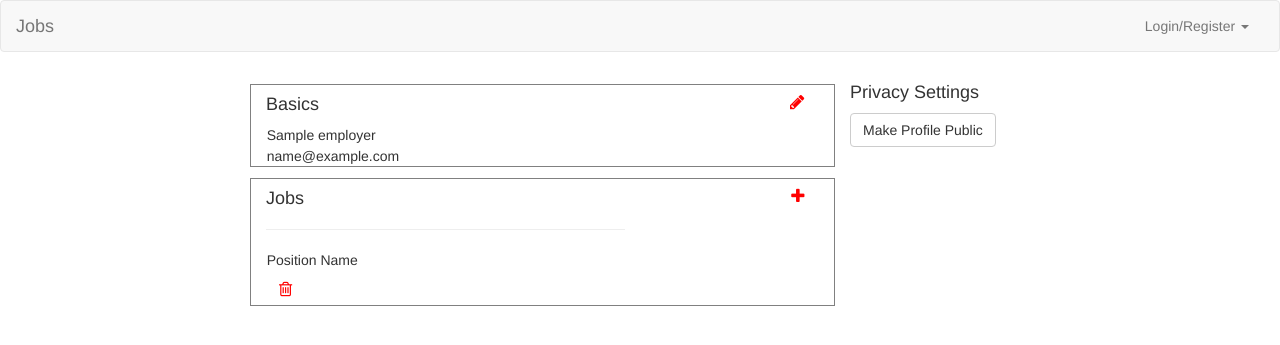
After one commit to mikaelm1/jobsite, a Django app: template src/employer/templates/employer/profile.html in a window 1280 px wide. The commit adds this page. Shown: the top 345 px of the page. Run offline with Django 3.2, Linux system fonts and the light colour scheme; the template is opened without the code that fills it: most values are stand-ins (such as "Sample title", 1, 10 or a date in 2020); some libraries are stand-ins or nearby versions.

Commit message:
Added employer profile page

```diff
--- /dev/null
+++ b/src/employer/templates/employer/profile.html
@@ -0,0 +1,45 @@
+{% extends "base.html" %}
+
+{% block content %}
+<div class="row">
+    <div class="col-md-6 col-md-offset-2">
+        <div class="row profile">
+            <div class="col-md-8">
+                <h4>Basics</h4>
+                <p>{{ employer.name }}</p>
+                <p>{{ employer.user.email }}</p>
+            </div>
+            <div class="col-md-4 text-right">
+                <a class="btn btn-link fa fa-pencil profile-icons" href="#"  role="button"></a>
+            </div>
+        </div>
+        <div class="row profile">
+            <div class="col-md-8">
+                <h4>Jobs</h4>
+                {% for j in jobs %}
+                    <hr>
+                    <p>Position Name</p>
+                    <form action="#" method="POST">
+                        {% csrf_token %}
+                        <button type="submit" class="btn btn-link fa fa-trash-o profile-icons"></button>
+                    </form>
+                {% endfor %}
+            </div>
+            <div class="col-md-4 text-right">
+                <a class="btn btn-link fa fa-plus profile-icons" href="#" role="button"></a>
+            </div>
+        </div>
+    </div>
+    <div class="col-md-4 col-md-offset-0">
+        <h4>Privacy Settings</h4>
+        <form  method="POST" action="#">
+            {% csrf_token %}
+            {% if user.seeker.visible %}
+                <button type="submit" class="btn btn-default">Make Profile Private</button>
+            {% else %}
+                <button type="submit" class="btn btn-default">Make Profile Public</button>
+            {% endif %}
+        </form>
+    </div>
+</div>
+{% endblock content %}
--- a/src/employer/urls.py
+++ b/src/employer/urls.py
@@ -1,8 +1,9 @@
 from django.conf.urls import url
-from .views import register, login_employer
+from .views import register, login_employer, profile
 
 
 urlpatterns = [
     url(r'^register/$', register, name='register'),
     url(r'^login/$', login_employer, name='login'),
+    url(r'^profile/(?P<id>\d+)/$', profile, name='profile'),
 ]
--- a/src/jobsite/settings.py
+++ b/src/jobsite/settings.py
@@ -176,7 +176,8 @@ LOGGING = {
     'loggers': {
         'django': {
             'handlers': ['console'],
-            'propogate': False
+            'propogate': False,
+            'level': 'INFO',
         },
         'django.request': {
             'handlers': ['console'],
--- a/src/seeker/views.py
+++ b/src/seeker/views.py
@@ -52,6 +52,9 @@ def register_user(request):
 @login_required(login_url='/seeker/login')
 def profile(request, id):
     user = User.objects.get(id=id)
+    if user.id != request.user.id:
+        messages.error(request, 'Access denied.')
+        return redirect('/')
     form = SeekerProfile(request.POST or None)
     ed = user.seeker.seekereducation_set.all().order_by('-year_ended')
     ex = user.seeker.experience_set.all().order_by('-date_added')
--- a/src/templates/snippets/nav.html
+++ b/src/templates/snippets/nav.html
@@ -8,8 +8,14 @@
     <div class="collapse navbar-collapse" id="navbar">
       <ul class="nav navbar-nav navbar-right">
         {% if request.user.is_authenticated %}
-          <li><a href="{% url 'seeker:profile' request.user.id %}">Profile</a></li>
-          <li><a href="{% url 'seeker:logout' %}">Logout</a></li>
+          {% if request.user.employer %}
+            <li><a href="{% url 'employer:profile' request.user.id %}">Profile</a></li>
+            <li><a href="{% url 'seeker:logout' %}">Logout</a></li>
+          {% else %}
+            <li><a href="{% url 'seeker:profile' request.user.id %}">Profile</a></li>
+            <li><a href="{% url 'seeker:logout' %}">Logout</a></li>
+          {% endif %}
+
         {% else %}
           <li class="dropdown">
             <a href="#" class="dropdown-toggle" data-toggle="dropdown" role="button" aria-haspopup="true" aria-expanded="false">Login/Register <span class="caret"></span></a>
```
Also changed, not shown: src/employer/views.py (+16 -0 lines).
